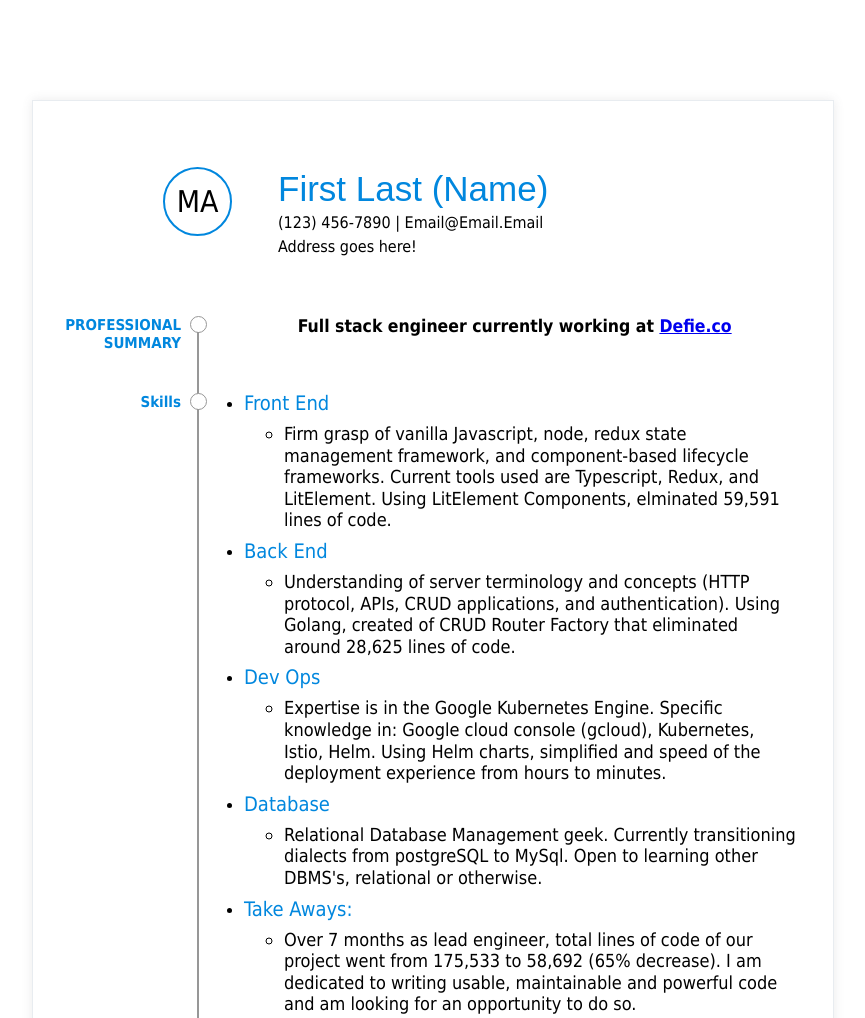
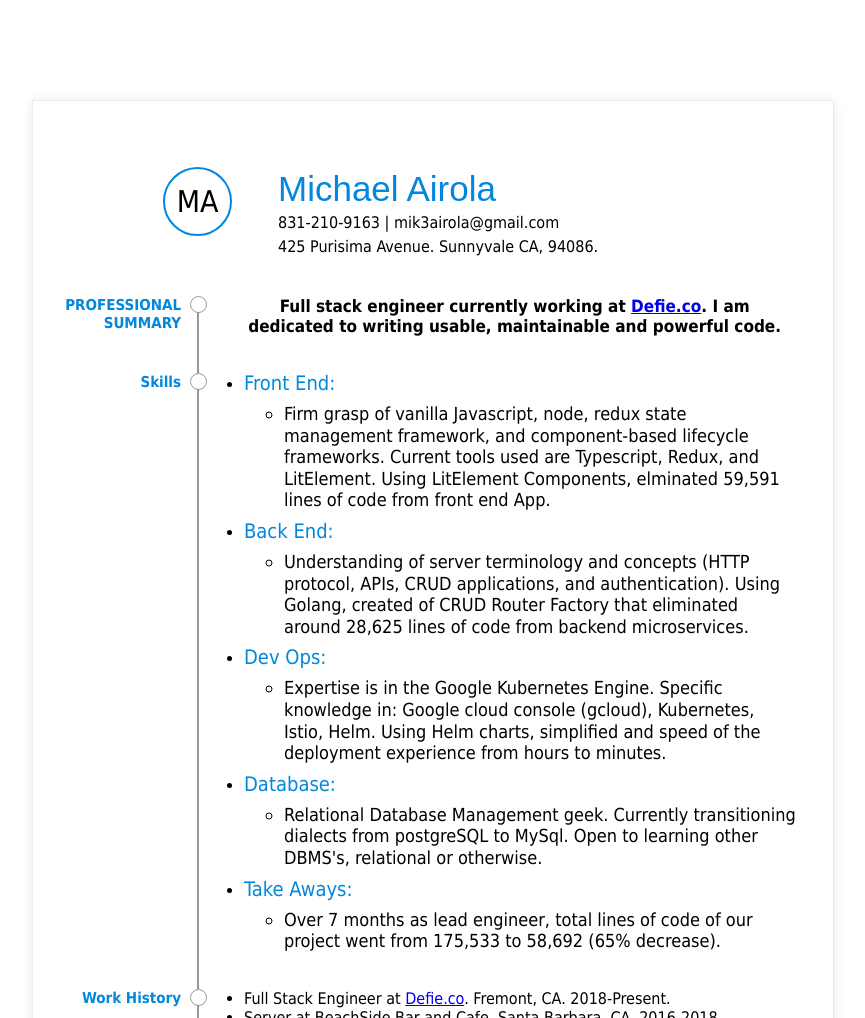
Before and after one commit to michaelairola/Resume, a plain HTML site: page index.html in a window 1280 px wide. Shown: the top 1018 px of the page, without its empty margins (207-1072 px from the left). Drawn offline with Linux system fonts and the light colour scheme.

Commit message:
boom goes the dynamite

```diff
--- a/script.js
+++ b/script.js
@@ -13,34 +13,32 @@ const renderByClass = template => {
 
 // DATA CONFIGURATION FOR TEMPLATE
 const infoData = {
-	Name: "First Last (Name)",
-	Email: 'Email@Email.Email',
-	Cell: '(123) 456-7890',
-	Address: 'Address goes here!'
+	Name: "Michael Airola",
+	Email: 'mik3airola@gmail.com',
+	Cell: '831-210-9163',
+	Address: '425 Purisima Avenue. Sunnyvale CA, 94086.'
 }
 const professionalSummary = () =>
-`<b>Full stack engineer currently working at <a href="https://defie.co/">Defie.co</a></b>
-<br>
-<br>`;
+`Full stack engineer currently working at <a href="https://defie.co/">Defie.co</a>. I am dedicated to writing usable, maintainable and powerful code.`;
 
 const skillsData = {
-	"Front End": {
-		description: `Firm grasp of vanilla Javascript, node, redux state management framework, and component-based lifecycle frameworks. Current tools used are Typescript, Redux, and LitElement. Using LitElement Components, elminated 59,591 lines of code.`
+	"Front End:": {
+		description: `Firm grasp of vanilla Javascript, node, redux state management framework, and component-based lifecycle frameworks. Current tools used are Typescript, Redux, and LitElement. Using LitElement Components, elminated 59,591 lines of code from front end App.`
 	},
-	"Back End": {
-		description: `Understanding of server terminology and concepts (HTTP protocol, APIs, CRUD applications, and authentication). Using Golang, created of CRUD Router Factory that eliminated around 28,625 lines of code.`,
+	"Back End:": {
+		description: `Understanding of server terminology and concepts (HTTP protocol, APIs, CRUD applications, and authentication). Using Golang, created of CRUD Router Factory that eliminated around 28,625 lines of code from backend microservices.`,
 	},
-	"Dev Ops": {
+	"Dev Ops:": {
 		description: `Expertise is in the Google Kubernetes Engine. Specific knowledge in: Google cloud console (gcloud), Kubernetes, Istio, Helm. Using Helm charts, simplified and speed of the deployment experience from hours to minutes.`,
 	},
-	"Database": {
+	"Database:": {
 		description: `Relational Database Management geek. Currently transitioning dialects from postgreSQL to MySql. Open to learning other DBMS's, relational or otherwise.`
 	},
 	// "System Admin": {
 	// 	description: `Knowledge of linux operating system and bash terminal environment. I love grep-ing and awk-ing my way through the terminal.`
 	// },
 	"Take Aways:": {
-		description: 'Over 7 months as lead engineer, total lines of code of our project went from 175,533 to 58,692 (65% decrease). I am dedicated to writing usable, maintainable and powerful code and am looking for an opportunity to do so.',
+		description: 'Over 7 months as lead engineer, total lines of code of our project went from 175,533 to 58,692 (65% decrease).',
 	}
 };
 // const accomplishments = [
--- a/style.css
+++ b/style.css
@@ -148,7 +148,7 @@
 	display: flex;
 	flex-direction: row-reverse;
 	margin-top: 30px;
-	margin-bottom: 20px;
+	margin-bottom: 0px;
 }
 
 #info {
@@ -174,7 +174,8 @@
 	padding-right: 10%;
 	padding-left: 5%;
 	text-align: center;
-	font-size: 17.5px;
+	font-weight: bold;
+	font-size: 17px;
 	/*line-height: 2;*/
 }
 
```
